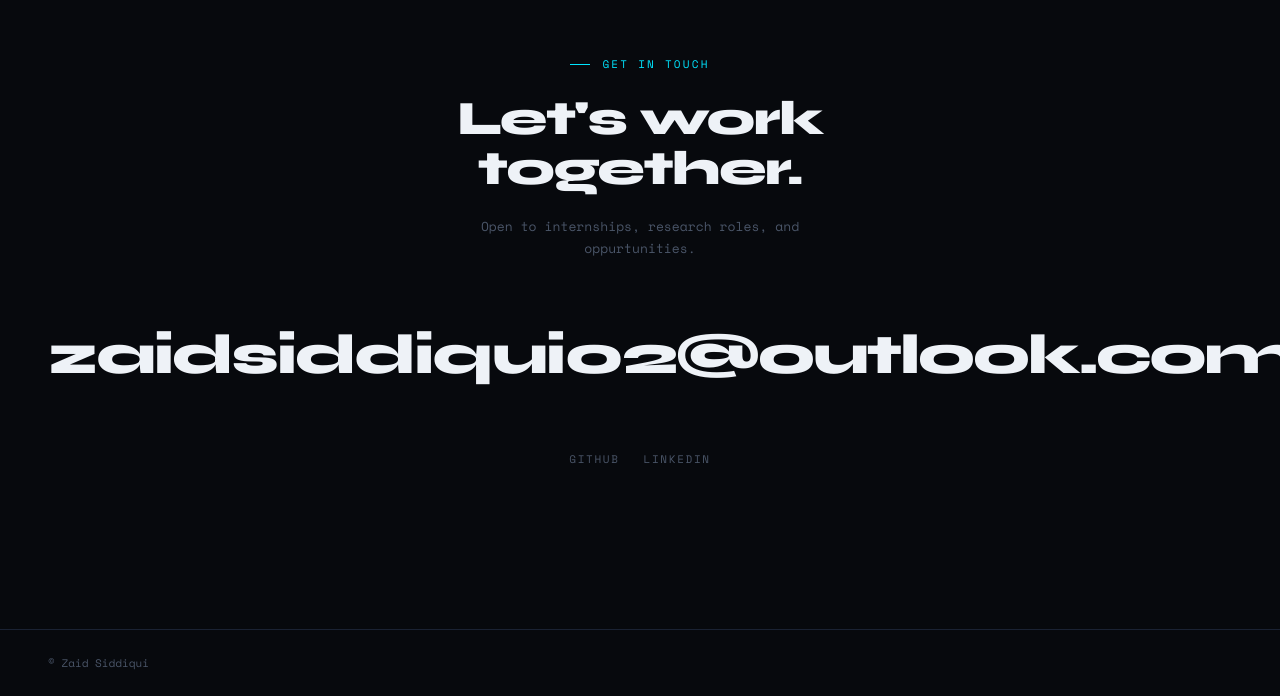
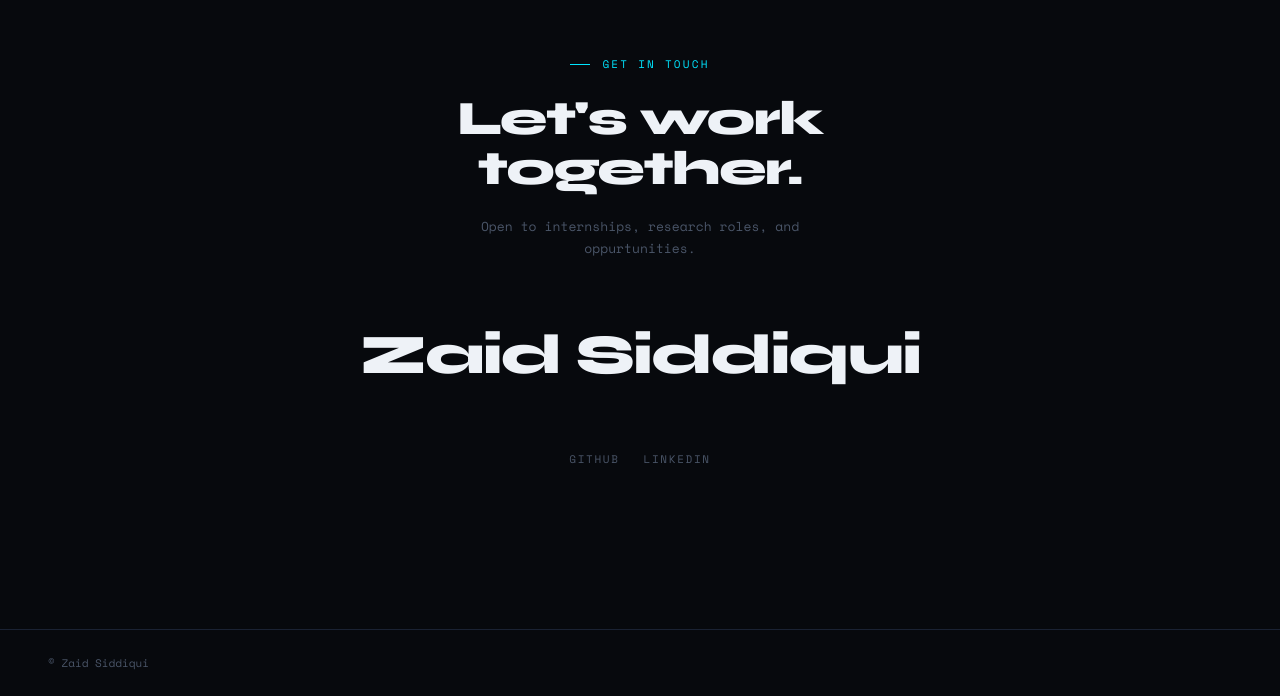
Before and after one commit to zkay700/zkay700.github.io, a plain HTML site: page index.html in a window 1280 px wide. Shown: the part 3440-4136 px from the top of the page. Drawn offline with nearby package versions, Linux system fonts and the light colour scheme.

Commit message:
Update contact link text to 'Zaid Siddiqui'

```diff
--- a/index.html
+++ b/index.html
@@ -417,7 +417,7 @@
   <p class="section-label reveal">Get in touch</p>
   <h2 class="reveal">Let's work<br>together.</h2>
   <p class="contact-sub reveal">Open to internships, research roles, and oppurtunities.</p>
-  <a href="mailto:zaidsiddiqui02@outlook.com" class="contact-link reveal">zaidsiddiqui02@outlook.com</a>
+  <a href="mailto:zaidsiddiqui02@outlook.com" class="contact-link reveal">Zaid Siddiqui</a>
   <div class="social-links reveal">
     <a href="https://github.com/zkay700">Github</a>
     <a href="https://www.linkedin.com/in/mzasiddiqui02/">LinkedIn</a>
```
